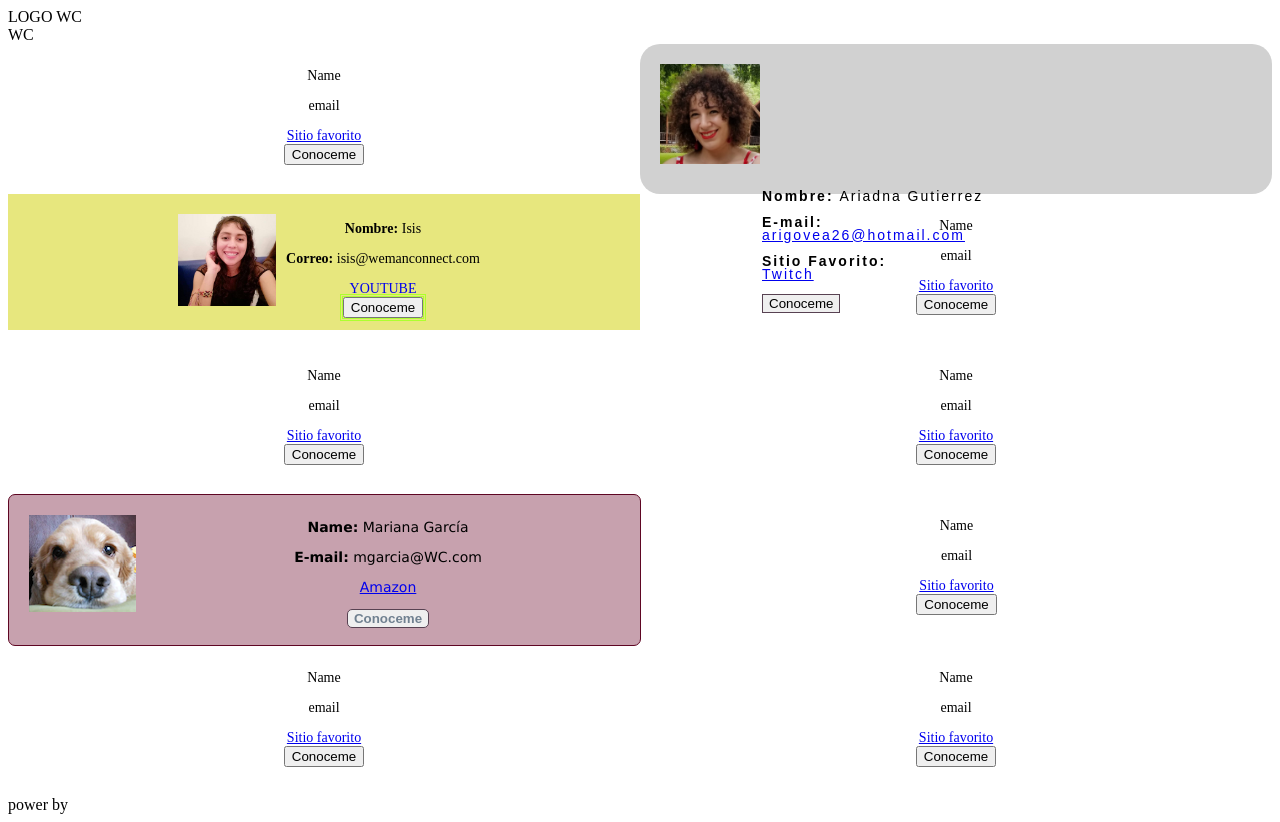
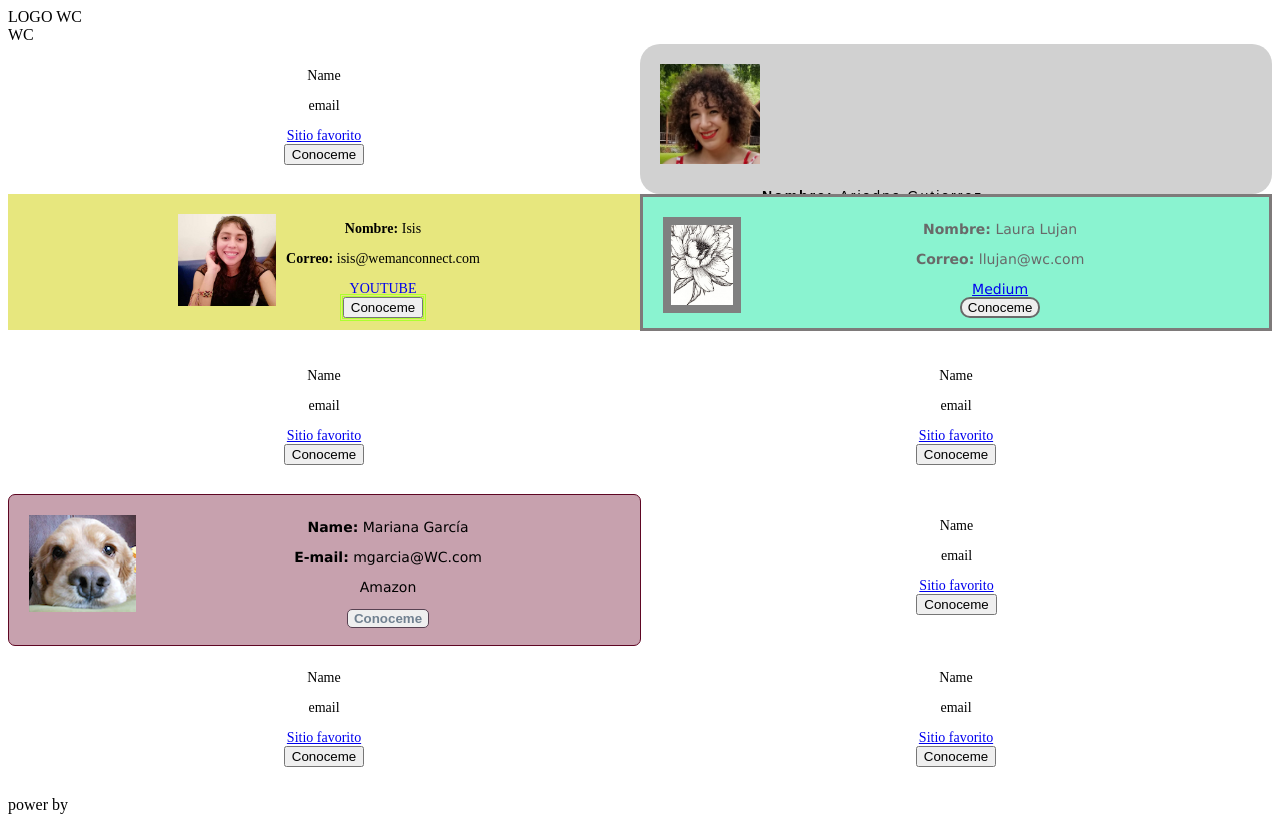
Before and after one commit to andrea7896/DirectorioWC, a plain HTML site: page index.html in a window 1280 px wide. Drawn offline with Linux system fonts and the light colour scheme.

Commit message:
laura lujan card

```diff
--- a/index.html
+++ b/index.html
@@ -51,7 +51,6 @@
                     </div>
                 </div>
             </div>
-
         </div>
         <div class="wcs-column">
             <div class="card-container">
@@ -68,13 +67,15 @@
             </div>
             </div>
             <div class="card-container">
-                <div class="card">
-                    <div class="imagen"></div>
+                <div class="card" id="llh">
+                    <div class="imagen" >
+                        <img src="imagen/llh.jpg"id="llhimg" >
+                    </div>
                     <div class="texto">
-                        <p>Name</p>
-                        <p>email</p>
-                        <a href="tusitiofavorito.com">Sitio favorito</a>
-                        <button type="button">Conoceme</button>
+                        <p><b>Nombre:</b> Laura Lujan</p>
+                        <p><b>Correo:</b> llujan@wc.com</p>
+                        <a href="https://medium.com/">Medium</a>
+                        <button type="button" id="llhbutton" onclick="alert('good vibes!')">Conoceme</button>
                     </div>
                 </div>
             </div>
@@ -112,7 +113,7 @@
                 <div class="texto">
                     <p><b>Name:</b> Mariana García</p>
                     <p><b>E-mail:</b> mgarcia@WC.com</p>
-                    <p><b></b><a href="https://www.amazon.com.mx/">Amazon</a></p>
+                    <p><b></b><a href="https://www.amazon.com.mx/"></a>Amazon</a></p>
                     <button type="button" id="mgarcia7button" onclick='alert("Haz de tu vida algo extraordinario")'><b>Conoceme</b></button>
                 </div>
             </div>
--- a/style.css
+++ b/style.css
@@ -86,3 +86,24 @@ a {
     outline-style: double;
     outline-color: greenyellow;
   }
+
+/* llh card styles */
+  #llh {
+      font-family: Verdana, Geneva, Tahoma, sans-serif;
+      color: dimgray;
+      background-color: rgb(138, 243, 208);
+      border: 3px solid rgb(126, 122, 122);
+  }
+  #llhimg {
+      float: left;
+      max-width: 80px;
+      max-height: 80px;
+      border: 8px solid gray;
+      vertical-align: middle;
+  }
+
+  #llhbutton {
+    color: black;
+    border: 2px solid dimgray ;
+    border-radius: 10px;
+  }
```
Also changed, not shown: imagen/llh.jpg (added), imagen/wcLogo.jpg (added), imagen/wcLogoComplete.jpg (added).
